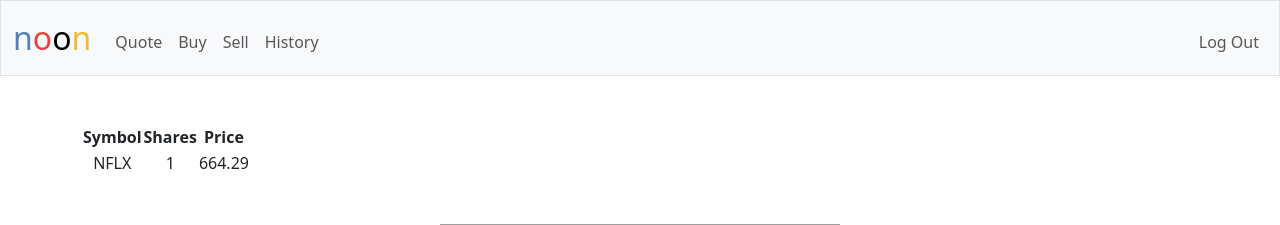
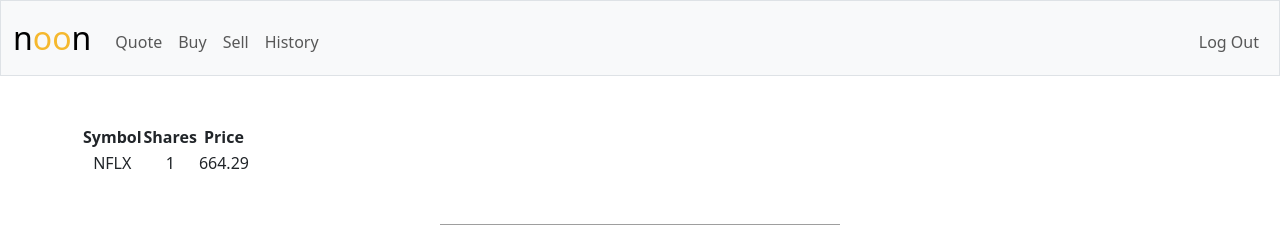
Before and after one commit to Abdalrahman01-CS/code-universe, a Flask app: page / in a window 1280 px wide. Shown: the top 225 px of the page. Run offline with Flask 3, Linux system fonts and the light colour scheme; a user stored in the database is signed in; data comes from the database, SQL or seed files in the repository; some libraries are stand-ins or nearby versions; grey boxes are pictures that could not be loaded.

Commit message:
Tue, Sep 24, 2024, 8:14 PM +03:00

```diff
--- a/project/templates/layout.html
+++ b/project/templates/layout.html
@@ -24,7 +24,7 @@
 
         <nav class="bg-light border navbar navbar-expand-md navbar-light">
             <div class="container-fluid">
-                <a class="navbar-brand" href="/"><span class="blue">n</span><span class="red">o</span><span class="black">o</span><span class="yellow">n</span> <span class="yellow"></span></a>
+                <a class="navbar-brand" href="/"><span class="black">n</span><span class="yellow">o</span><span class="yellow">o</span><span class="black">n</span> <span class="yellow"></span></a>
                 <button aria-controls="navbar" aria-expanded="false" aria-label="Toggle navigation" class="navbar-toggler" data-bs-target="#navbar" data-bs-toggle="collapse" type="button">
                     <span class="navbar-toggler-icon"></span>
                 </button>
```
